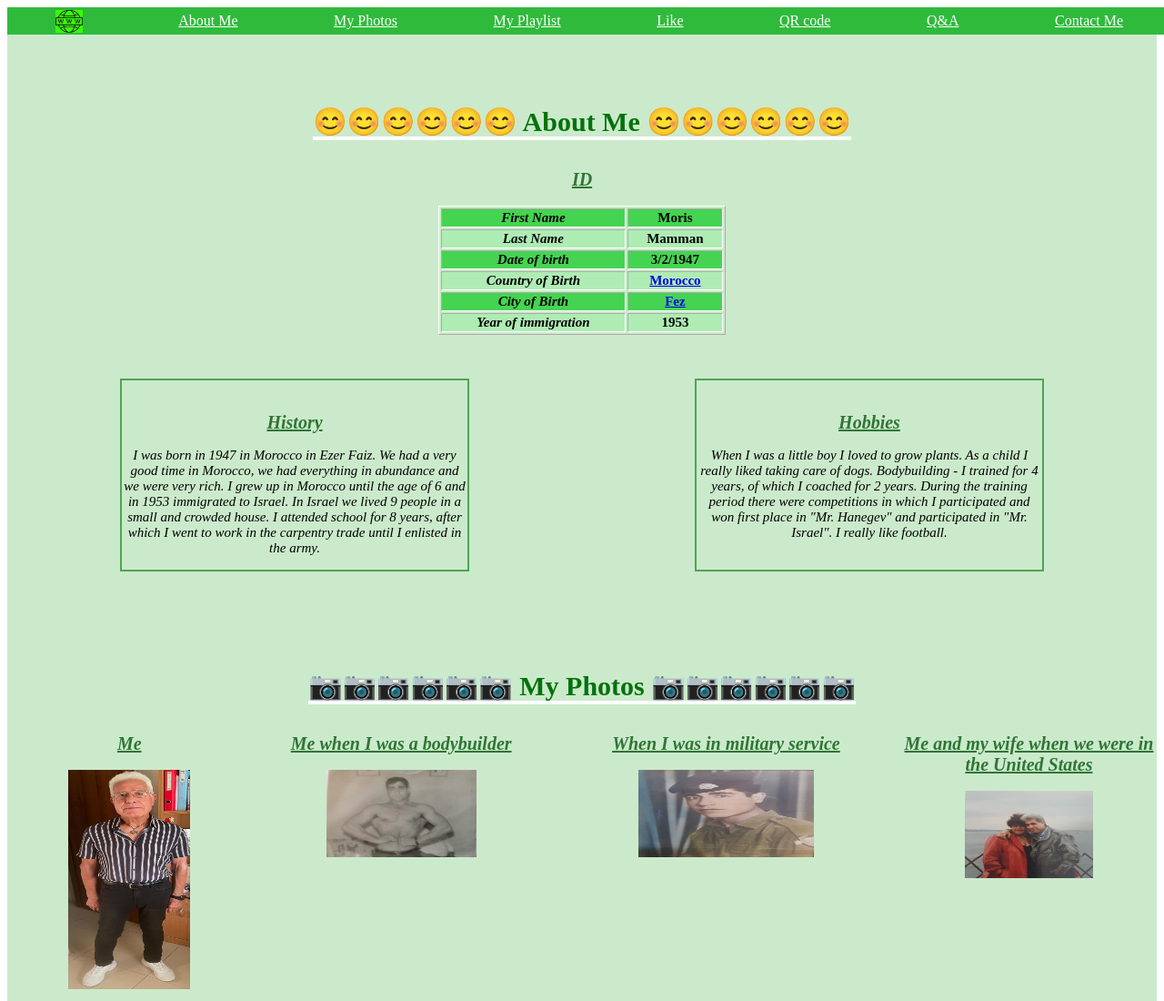
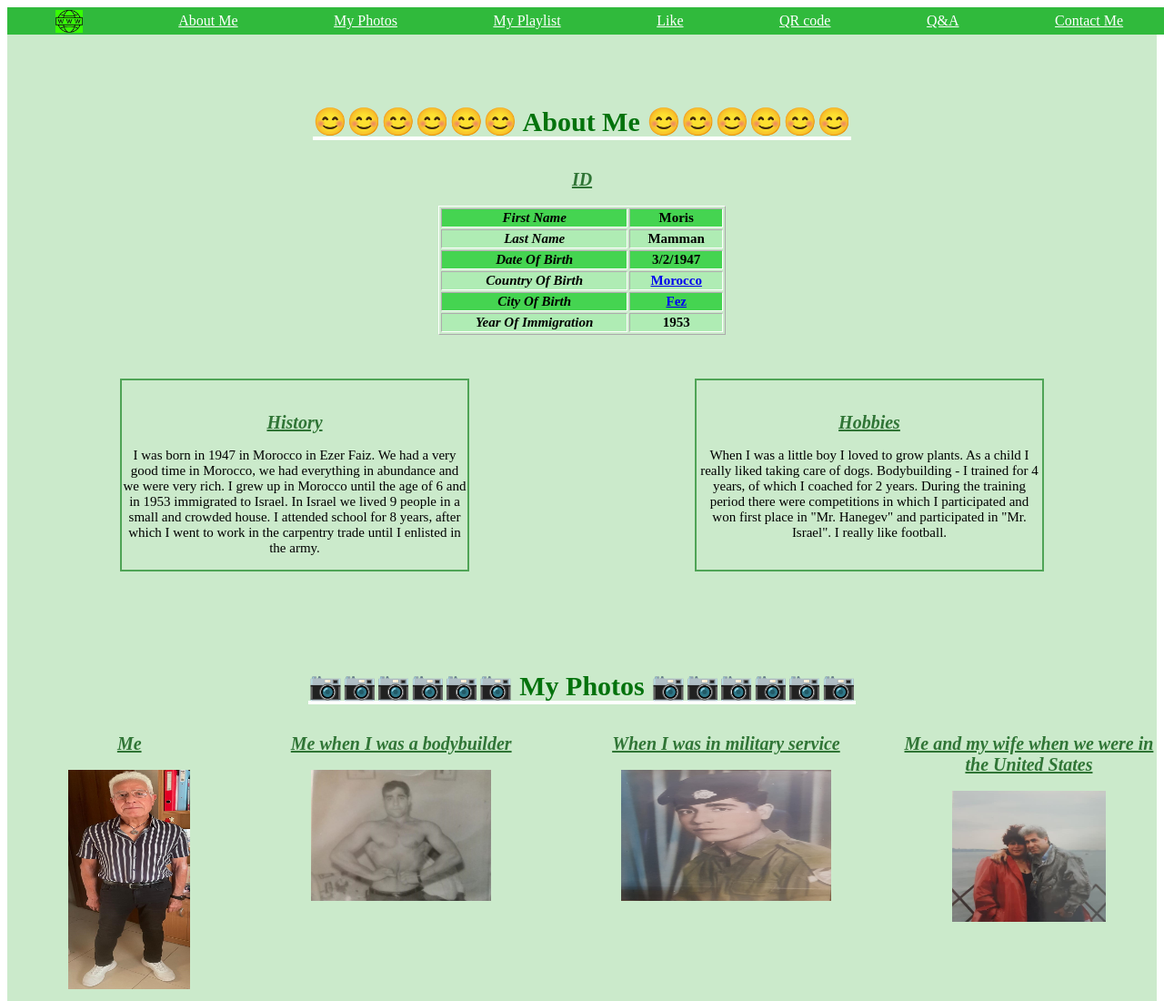
Before and after one commit to WED-2023/319068789, a plain HTML site: page index.html in a window 1280 px wide. Shown: the top 1100 px of the page at 91% size. Drawn offline with Linux system fonts and the light colour scheme.

Commit message:
Update index.html

```diff
--- a/index.html
+++ b/index.html
@@ -45,14 +45,14 @@
 
       <tr>
         <td>
-          <I>Date of birth</I>
+          <I>Date Of Birth</I>
         </td>
         <td>3/2/1947</td>
       </tr>
 
       <tr>
         <td>
-          <I>Country of Birth</I>
+          <I>Country Of Birth</I>
         </td>
         <td>
           <a href="https://en.wikipedia.org/wiki/Morocco">Morocco</a>
@@ -61,7 +61,7 @@
 
       <tr>
         <td>
-          <I>City of Birth</I>
+          <I>City Of Birth</I>
         </td>
         <td>
           <a href="https://en.wikipedia.org/wiki/Fez,_Morocco">Fez</a>
@@ -70,7 +70,7 @@
 
       <tr>
         <td>
-          <I>Year of immigration</I>
+          <I>Year Of Immigration</I>
         </td>
         <td>1953</td>
       </tr>
@@ -80,23 +80,23 @@
     <div class="container">
       <div class="info">
         <h1><I>History</I></h1>
-        <p><I>
+        <p>
           I was born in 1947 in Morocco in Ezer Faiz.
           We had a very good time in Morocco, we had everything in abundance and we were very rich.
           I grew up in Morocco until the age of 6 and in 1953 immigrated to Israel.
           In Israel we lived 9 people in a small and crowded house.
           I attended school for 8 years, after which I went to work in the carpentry trade until I enlisted in the army.
-        </I></p>
+        </p>
       </div>
       <div class="info">
       <h1><I>Hobbies</I></h1>
-        <p><I>
+        <p>
           When I was a little boy I loved to grow plants.
           As a child I really liked taking care of dogs.
           Bodybuilding - I trained for 4 years, of which I coached for 2 years.
           During the training period there were competitions in which I participated and won first place in "Mr. Hanegev" and participated in "Mr. Israel".
           I really like football.
-        </I></p>
+        </p>
       </div>
     </div>
   </section>
@@ -119,22 +119,24 @@
 
       <div class="image">
         <h1><I>Me when I was a bodybuilder</I></h1>
-        <img src = "https://github.com/WED-2023/319068789/blob/main/Images/BodyBuilder.jpg?raw=true" width=50% height=20%></img>
+        <img src = "https://github.com/WED-2023/319068789/blob/main/Images/BodyBuilder.jpg?raw=true" width=60% height=30%></img>
       </div>
 
       <div class="image">
         <h1><I>When I was in military service</I></h1>
-        <img src = "https://github.com/WED-2023/319068789/blob/main/Images/Soldier.jpg?raw=true" width=50% height=20%></img>
+        <img src = "https://github.com/WED-2023/319068789/blob/main/Images/Soldier.jpg?raw=true" width=60% height=30%></img>
       </div>
 
       <div class="image">
         <h1><I>Me and my wife when we were in the United States</I></h1>
-        <img src = "https://github.com/WED-2023/319068789/blob/main/Images/MeAndMyWife.jpg?raw=true" width=50% height=20%></img>
+        <img src = "https://github.com/WED-2023/319068789/blob/main/Images/MeAndMyWife.jpg?raw=true" width=60% height=30%></img>
       </div>
     </div>
   </section>
 
   <section id="playlist" class="section">
+    <br />
+    <br />
     <br />
     <span class="minTitle">🎵🎵🎵🎵🎵🎵 My Playlist 🎵🎵🎵🎵🎵🎵</span>
     <br />
```
